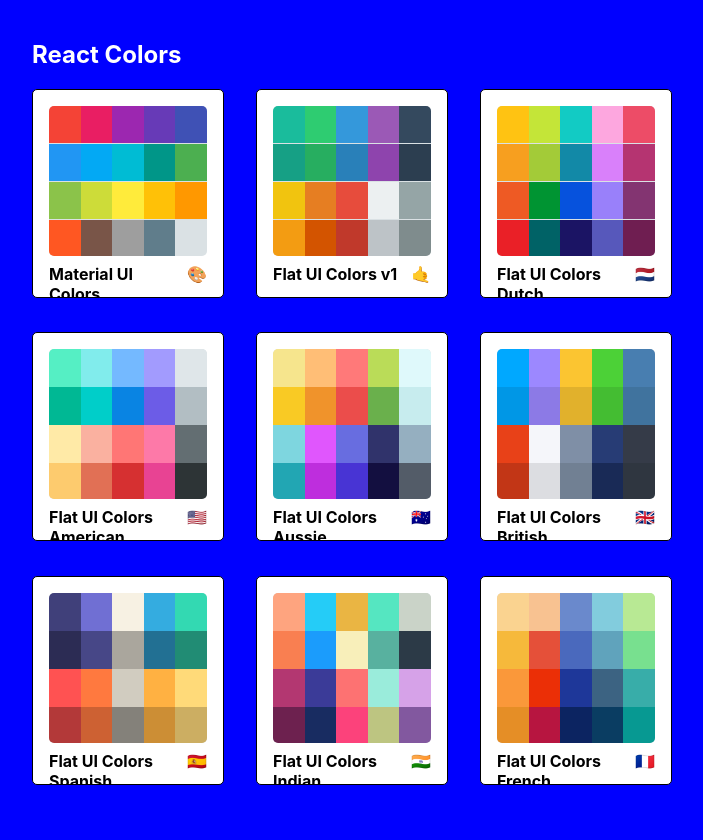
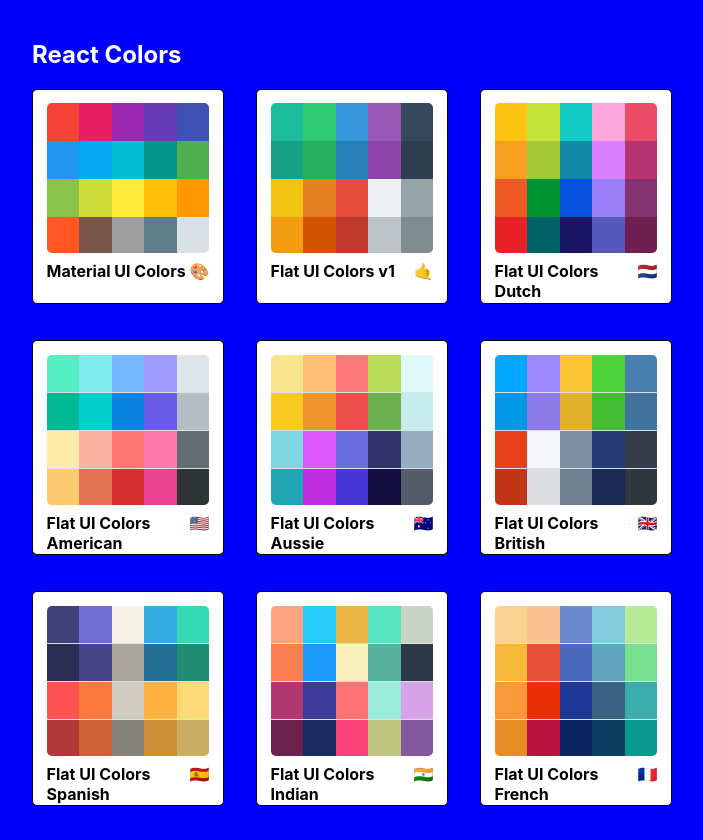
Before and after one commit to jhkette/react-colours, a React (Create React App) app: page / in a window 1280 px wide. Shown: the whole page, without its empty margins (288-991 px from the left). Built offline with nearby package versions, Linux system fonts and the light colour scheme; the HTML template or start-up script is replaced by a standard one.

Commit message:
styling tidy

```diff
--- a/src/Minipalette.js
+++ b/src/Minipalette.js
@@ -4,9 +4,10 @@
 const Root = styled("div")(({ theme }) => ({
   backgroundColor: "white",
   borderRadius: "5px",
-  padding: "1rem",
+  padding: ".85rem",
   position: "relative",
   overflow: "hidden",
+
   border: "1px solid black",
   "&:hover": {
     cursor: "pointer",
@@ -27,6 +28,7 @@
   margin: "0",
   color: "black",
   paddingTop: "0.5rem",
+  paddingBottom: "0.75rem",
   fontSize: "1rem",
   position: "relative",
 });
```
